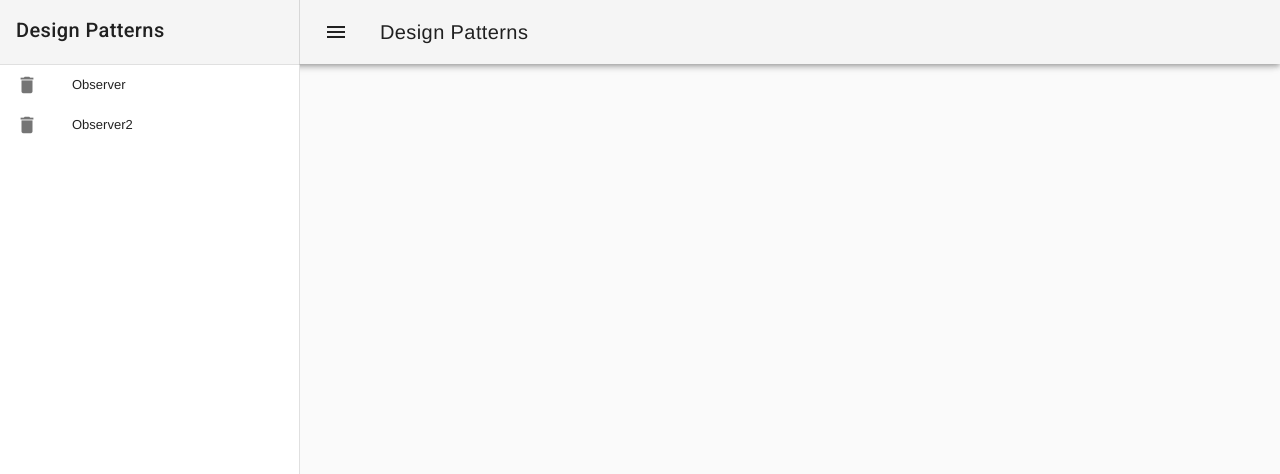
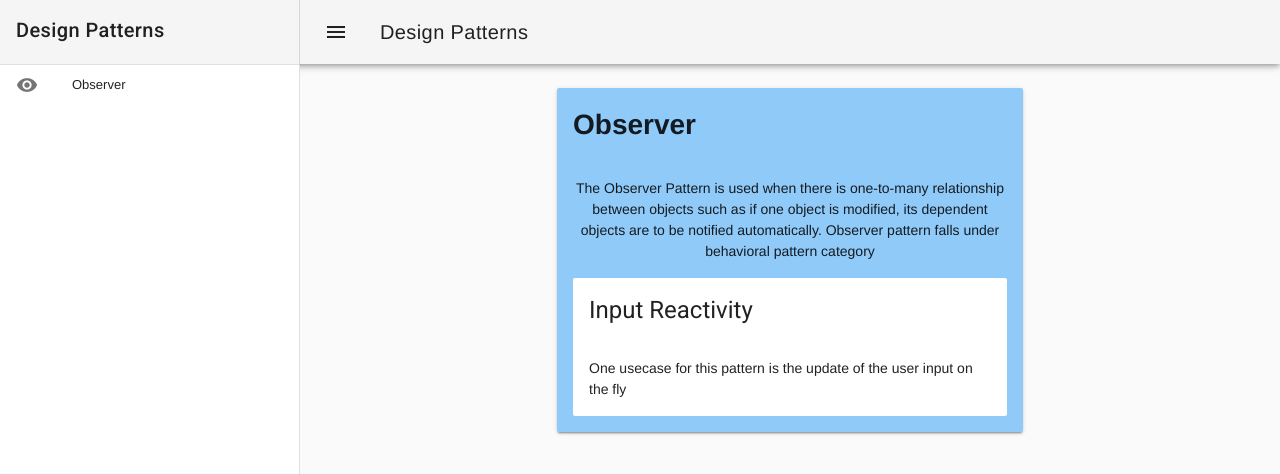
Before and after one commit to joaocsf/FEUP-ASSO, a Vue app in the folder website/: page /#/observer in a window 1280 px wide. Shown: the top 474 px of the page. Built offline with nearby package versions, Linux system fonts and the light colour scheme.

Commit message:
Refractoring

```diff
--- a/website/src/components/Header.vue
+++ b/website/src/components/Header.vue
@@ -32,15 +32,13 @@
 </template>
 
 <script>
+import pages from '@/config/pages.js'
 export default {
   data () {
     return {
       enable: true,
       clipped: false,
-      pages: [
-        {title: 'Observer', icon: 'delete', route: 'home'},
-        {title: 'Observer2', icon: 'delete', route: 'about'}
-      ]
+      pages: pages.pages
     }
   },
   methods: {
--- /dev/null
+++ b/website/src/components/utils/Page.vue
@@ -0,0 +1,27 @@
+<template>
+  <v-layout warp row>
+    <v-flex xs12 sm12 offset-md3 md6>
+      <v-card color="blue lighten-3">
+        <v-card-title>
+        <h1>{{title}}</h1>
+        </v-card-title>
+        <v-card-text>
+        <div> {{description}} </div>
+        <div class="mt-3">
+        <slot></slot>
+        </div>
+        </v-card-text>
+      </v-card>
+    </v-flex>
+  </v-layout>
+</template>
+
+<script>
+export default {
+  props: ['title', 'description']
+}
+</script>
+
+<style>
+
+</style>
--- /dev/null
+++ b/website/src/config/pages.js
@@ -0,0 +1,5 @@
+export default {
+  pages: [
+    {title: 'Observer', icon: 'remove_red_eye', route: 'observer'}
+  ]
+}
--- a/website/src/router.js
+++ b/website/src/router.js
@@ -2,6 +2,7 @@ import Vue from 'vue'
 import Router from 'vue-router'
 import Home from './views/Home.vue'
 import About from './views/About.vue'
+import Observer from './views/Observer.vue'
 
 Vue.use(Router)
 
@@ -16,6 +17,11 @@ export default new Router({
       path: '/about',
       name: 'about',
       component: About
+    },
+    {
+      path: '/observer',
+      name: 'observer',
+      component: Observer
     }
   ]
 })
--- /dev/null
+++ b/website/src/views/Observer.vue
@@ -0,0 +1,31 @@
+<template>
+  <page title="Observer" :description="description">
+    <v-card flat>
+      <v-card-title class="headline">
+        Input Reactivity
+      </v-card-title>
+      <v-card-text class="text-xs-left">
+        <span> One usecase for this pattern is the update of the user input on the fly </span>
+      </v-card-text>
+    </v-card>
+  </page>
+</template>
+
+<script>
+import Page from '@/components/utils/Page'
+export default {
+  components: {Page},
+  data() {
+    return {
+      description: 'The Observer Pattern is used when there is one-to-many relationship between objects such as if one object is modified, its dependent objects are to be notified automatically. Observer pattern falls under behavioral pattern category',
+      demo1: 'Text'
+
+    }
+  }
+
+}
+</script>
+
+<style>
+
+</style>
```
Also changed, not shown: website/src/components/Sidebar.vue (deleted, +0 -26 lines).
